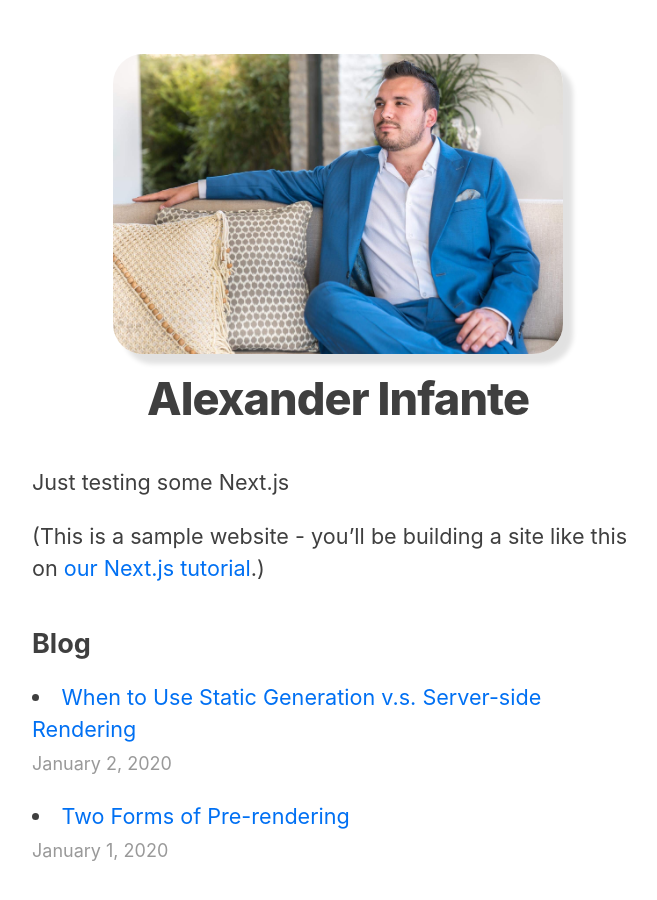
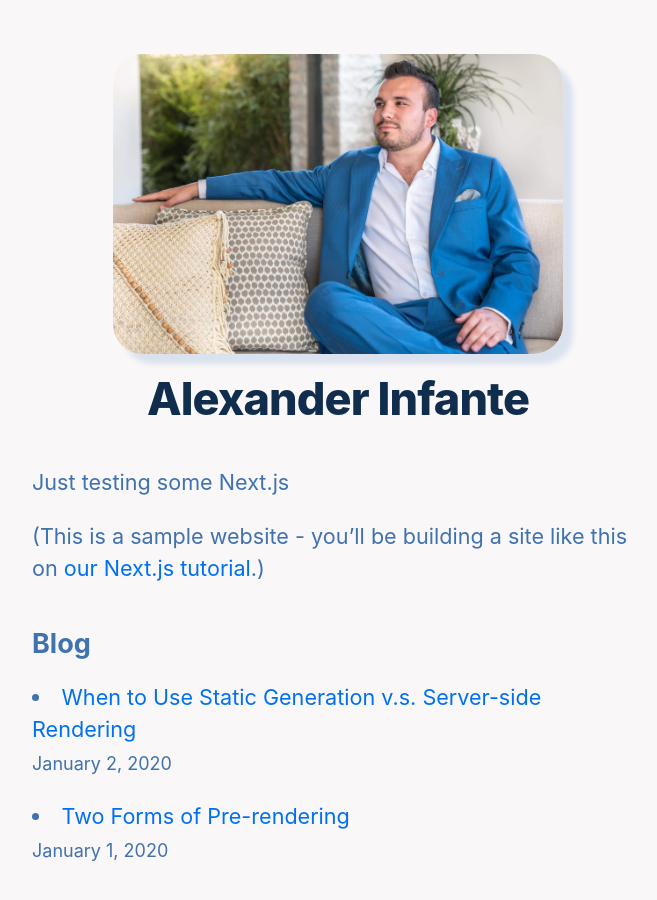
Before and after one commit to Alexander-Infante/Personal-Website-Nextjs, a Next.js app: page / in a window 1280 px wide. Shown: the top 900 px of the page, without its empty margins (302-959 px from the left). Built offline with nearby package versions, Linux system fonts and the light colour scheme.

Commit message:
Updating styling and adjusting to a consistent color format. Adding a favicon.ico

```diff
--- a/components/layout.js
+++ b/components/layout.js
@@ -4,7 +4,7 @@ import utilStyles from '../styles/utils.module.css'
 import Link from 'next/link'
 
 const name = 'Alexander Infante'
-export const siteTitle = 'Next.js Sample Website'
+export const siteTitle = 'Alex C. Infante'
 
 export default function Layout({ children, home }) {
   return (
--- a/styles/global.css
+++ b/styles/global.css
@@ -6,12 +6,13 @@ body {
     Cantarell, Fira Sans, Droid Sans, Helvetica Neue, sans-serif;
   line-height: 1.6;
   font-size: 18px;
-  background-color: rgba(255, 255, 255, 0.349);
-  color: rgba(0, 0, 0, 0.753);
+  background-color: #f9f7f7;
+  color: #3f72af;
 }
 
 * {
   box-sizing: border-box;
+  color: #3f72af;
 }
 
 a {
@@ -30,7 +31,7 @@ img {
   width: auto;
   height: auto;
   object-fit: cover;
-  box-shadow: 10px 10px 5px rgba(0, 0, 0, 0.116);
+  box-shadow: 10px 10px 5px #dbe2ef;
 }
 
 /* img {
--- a/styles/utils.module.css
+++ b/styles/utils.module.css
@@ -4,6 +4,7 @@
   font-weight: 800;
   letter-spacing: -0.05rem;
   margin: 1rem 0;
+  color: #112d4e;
 }
 
 .headingXl {
@@ -12,6 +13,7 @@
   font-weight: 800;
   letter-spacing: -0.05rem;
   margin: 1rem 0;
+  color: #112d4e;
 }
 
 .headingLg {
```
Also changed, not shown: 1 other file (tests, documents, lock files or other folders).
